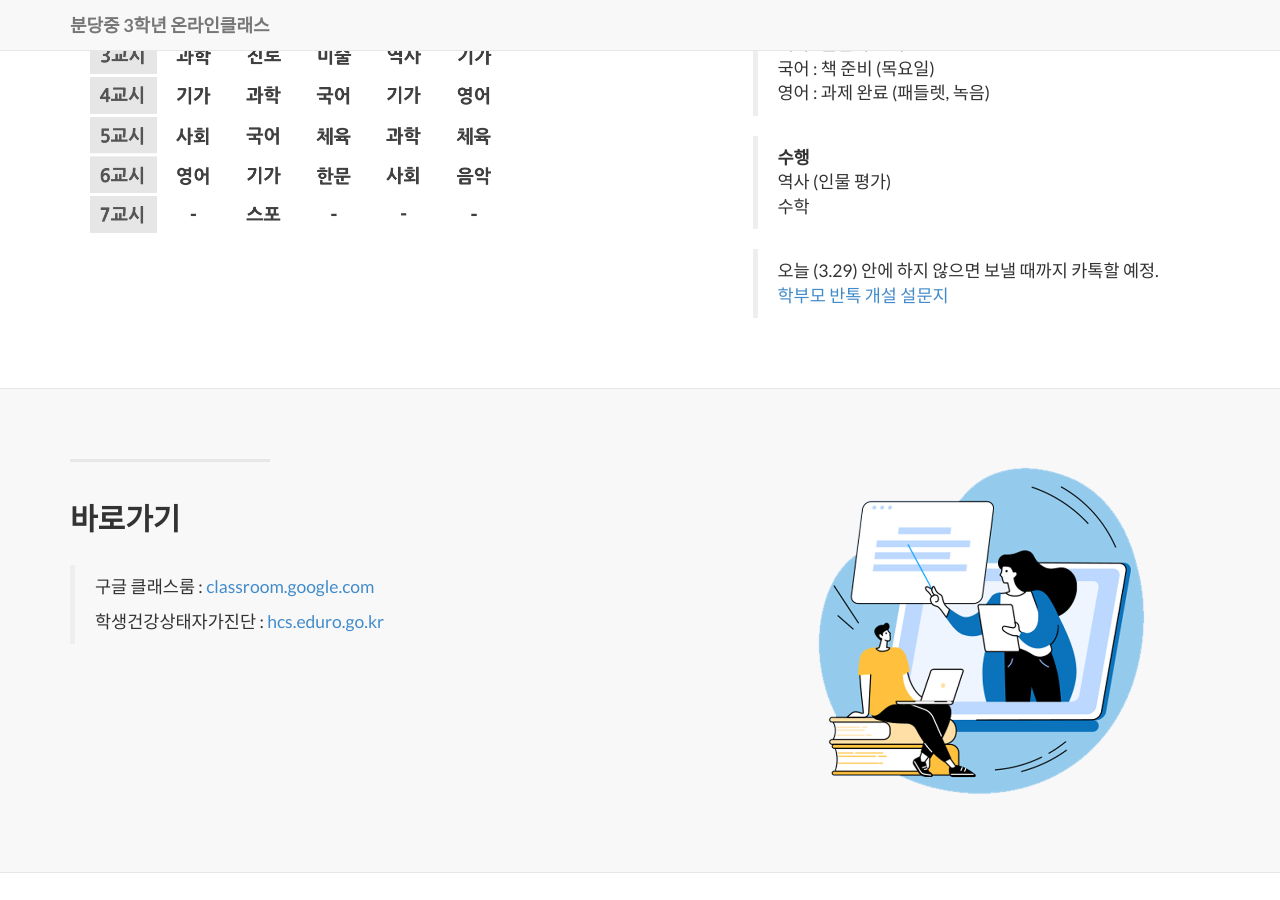
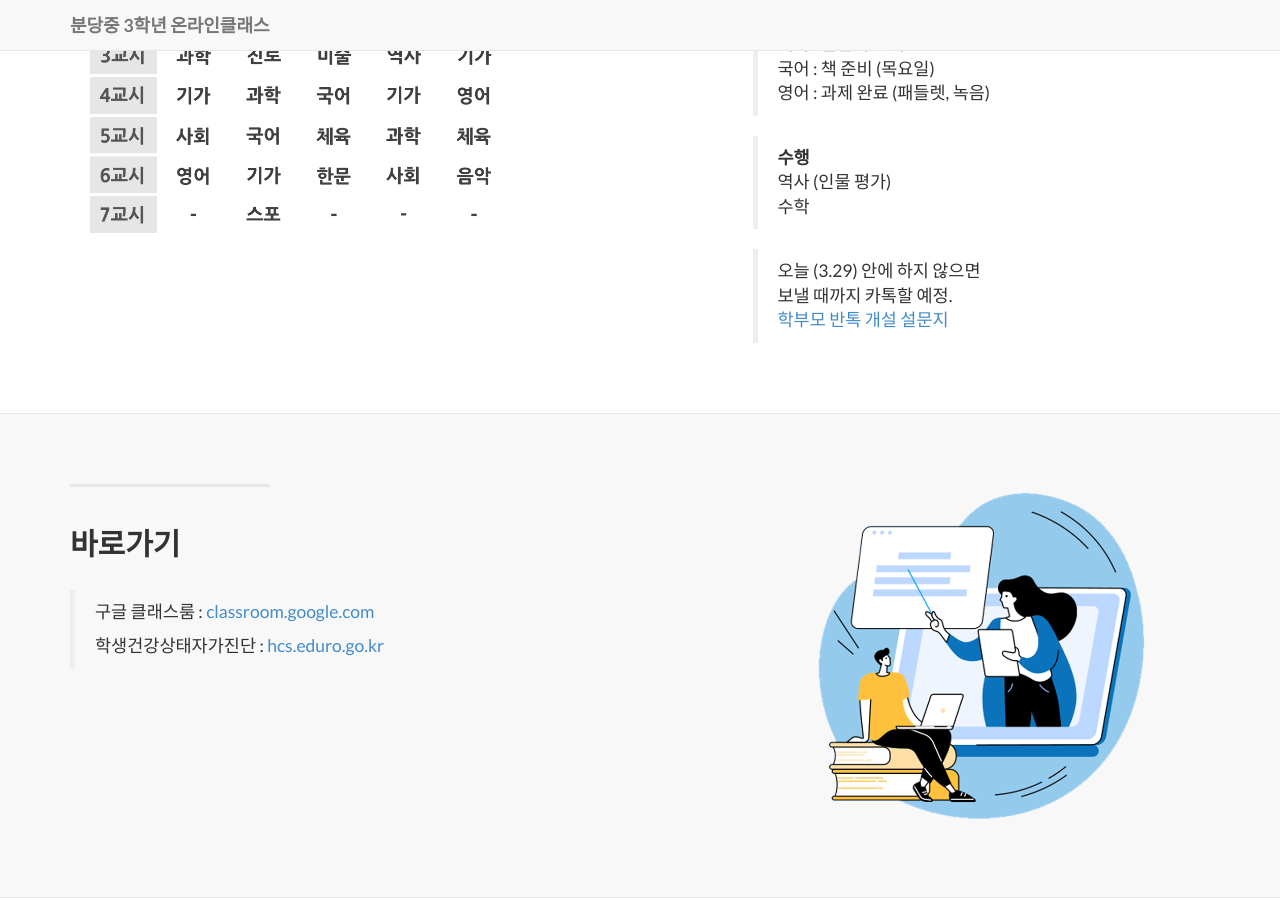
Before and after one commit to bundang-ms-2021/oncl, a Jekyll site: the page built from index.html, in a window 1280 px wide and 900 px high, scrolled down 919 px. Built offline with Jekyll 4.4.1, drawn with Linux system fonts in a browser that asks for light colours; nearby versions of some CDN libraries; library files that are not in the unit come from our copies.

```diff
--- a/_posts/2014-09-21-services-1.markdown
+++ b/_posts/2014-09-21-services-1.markdown
@@ -14,5 +14,6 @@ description: |
   > 역사 (인물 평가)
   > 수학
 
-  > 오늘 (3.29) 안에 하지 않으면 보낼 때까지 카톡할 예정.
+  > 오늘 (3.29) 안에 하지 않으면
+  > 보낼 때까지 카톡할 예정.
   > <a href = "https://forms.gle/hAUZGe9o8KbfpddZ6">학부모 반톡 개설 설문지</a>
```
